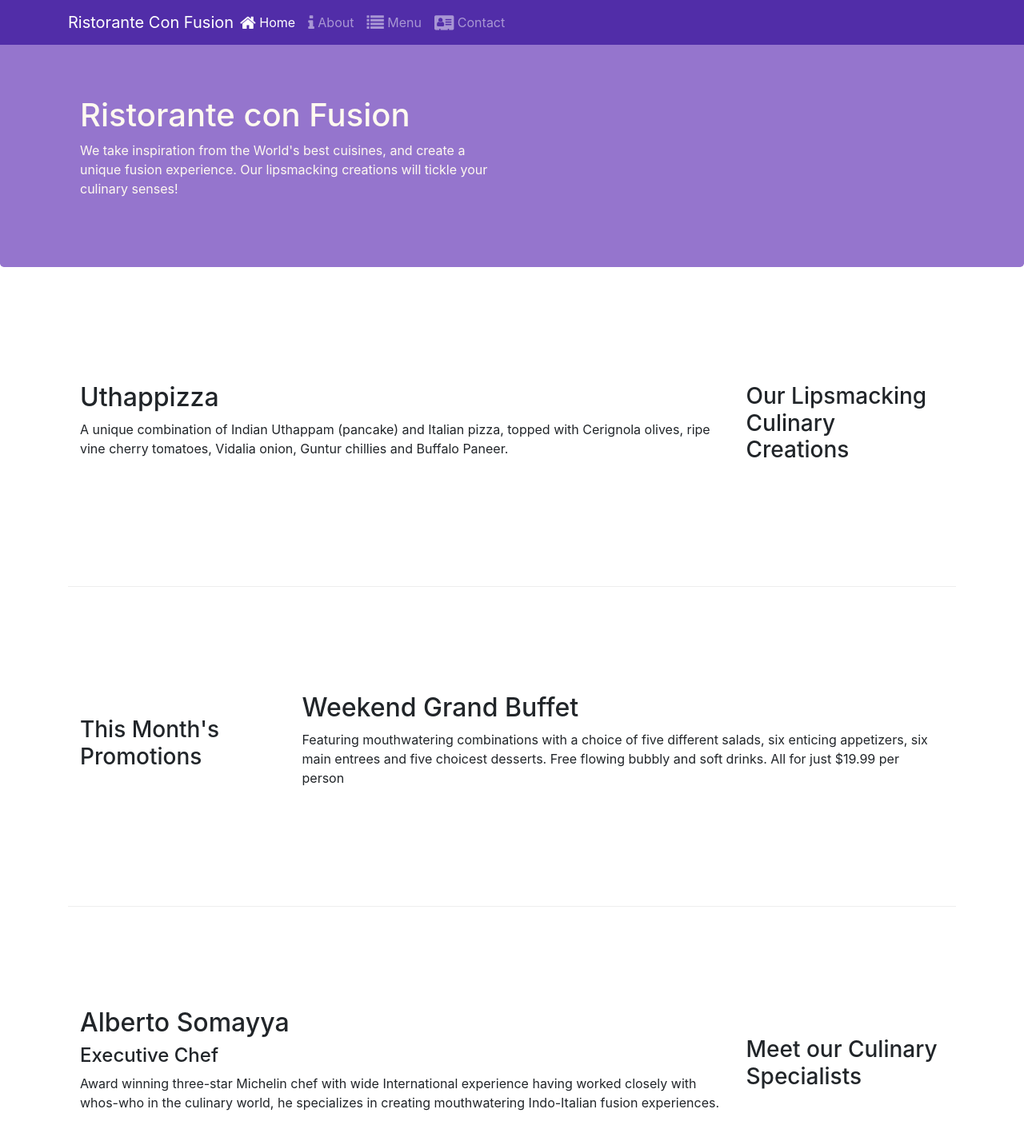
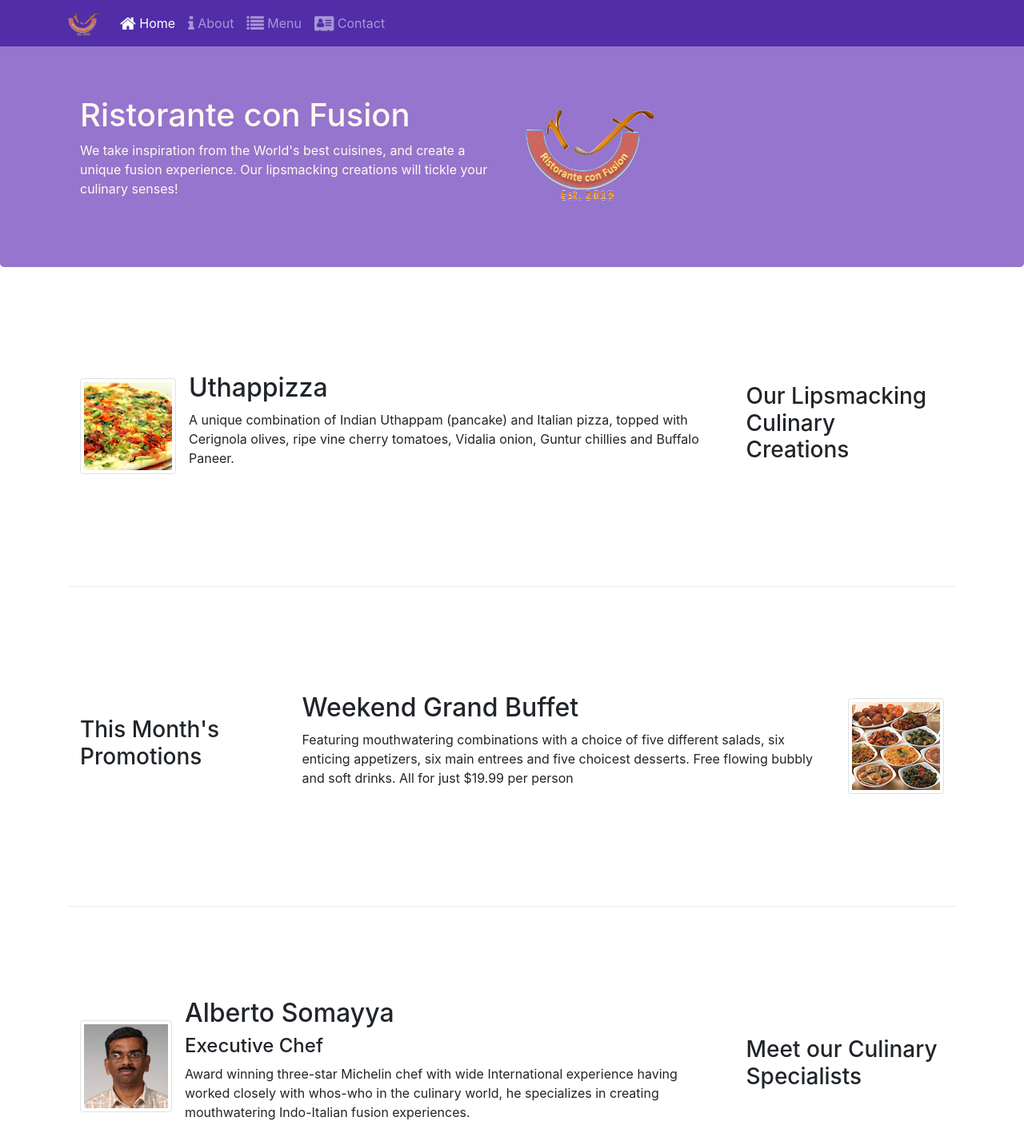
Before and after one commit to meAmitPatil/test, a website: page index.html in a window 1280 px wide. Shown: the top 1422 px of the page at 80% size. Drawn offline with nearby package versions, Linux system fonts and the light colour scheme.

Commit message:
images and media

```diff
--- a/index.html
+++ b/index.html
@@ -21,7 +21,7 @@
             <button class="navbar-toggler" type="button" data-toggle="collapse" data-target="#Navbar">
                 <span class="navbar-toggler-icon"></span>
             </button>
-            <a class="navbar-brand mr-auto" href="#">Ristorante Con Fusion</a>
+            <a class="navbar-brand" href="#"><img src="img/logo.png" height="30" width="41"></a>
             <div class="collapse navbar-collapse" id="Navbar">
                 <ul class="navbar-nav mr-auto">
                         <li class="nav-item active"><a class="nav-link" href="#"><span class="fa fa-home fa-lg"></span> Home</a></li>
@@ -40,7 +40,8 @@
                     <h1>Ristorante con Fusion</h1>
                     <p>We take inspiration from the World's best cuisines, and create a unique fusion experience. Our lipsmacking creations will tickle your culinary senses!</p>
                 </div>
-                <div class="col-12 col-sm">
+                <div class="col-12 col-sm align-self-center">
+                    <img src="img/logo.png" class="img-fluid">
                 </div>
             </div>
         </div>
@@ -52,8 +53,13 @@
                 <h3>Our Lipsmacking Culinary Creations</h3>
             </div>
             <div class="col col-sm order-sm-first col-md">
-                <h2>Uthappizza</h2>
+                <div class="media">
+                    <img class="d-flex mr-3 img-thumbnail align-self-center" src="img/uthappizza.png" alt="uthappizza">
+                    <div class="media-body">
+                        <h2 class="mt-0">Uthappizza</h2>
                         <p class="d-none d-sm-block">A unique combination of Indian Uthappam (pancake) and Italian pizza, topped with Cerignola olives, ripe vine cherry tomatoes, Vidalia onion, Guntur chillies and Buffalo Paneer.</p>
+                    </div>
+                </div>
             </div>
         </div>
 
@@ -63,8 +69,13 @@
                 <h3>This Month's Promotions</h3>
             </div>
             <div class="col col-sm col-md">
-                <h2>Weekend Grand Buffet</h2>
+                <div class="media">
+                    <div class="media-body">
+                    <h2 class="mt-0">Weekend Grand Buffet</h2>
                         <p class="d-none d-sm-block">Featuring mouthwatering combinations with a choice of five different salads, six enticing appetizers, six main entrees and five choicest desserts. Free flowing bubbly and soft drinks. All for just $19.99 per person </p>
+                     </div>
+                        <img class="d-flex ml-3 align-self-center img-thumbnail" src="img/buffet.png" alt="buffet">
+                </div>
             </div>
         </div>
 
@@ -73,9 +84,14 @@
                 <h3>Meet our Culinary Specialists</h3>
             </div>
             <div class="col col-sm order-sm-first col-md">
-                <h2>Alberto Somayya</h2>
+                <div class="media">
+                    <img class="d-flex mr-3 align-self-center img-thumbnail" src="img/alberto.png" alt="alberto">
+                    <div class="media-body">
+                        <h2 class="mt-0">Alberto Somayya</h2>
                         <h4>Executive Chef</h4>
                         <p class="d-none d-sm-block">Award winning three-star Michelin chef with wide International experience having worked closely with whos-who in the culinary world, he specializes in creating mouthwatering Indo-Italian fusion experiences. </p>
+                    </div>
+                </div>
             </div>
         </div>
     </div>
```
Also changed, not shown: aboutus.html (+7 -6 lines), contactus.html (+3 -2 lines), img/alberto.png (added), img/buffet.png (added), img/logo.png (added), img/uthappizza.png (added), 1 other file. Lines whose indentation alone changed are shown as unchanged.
